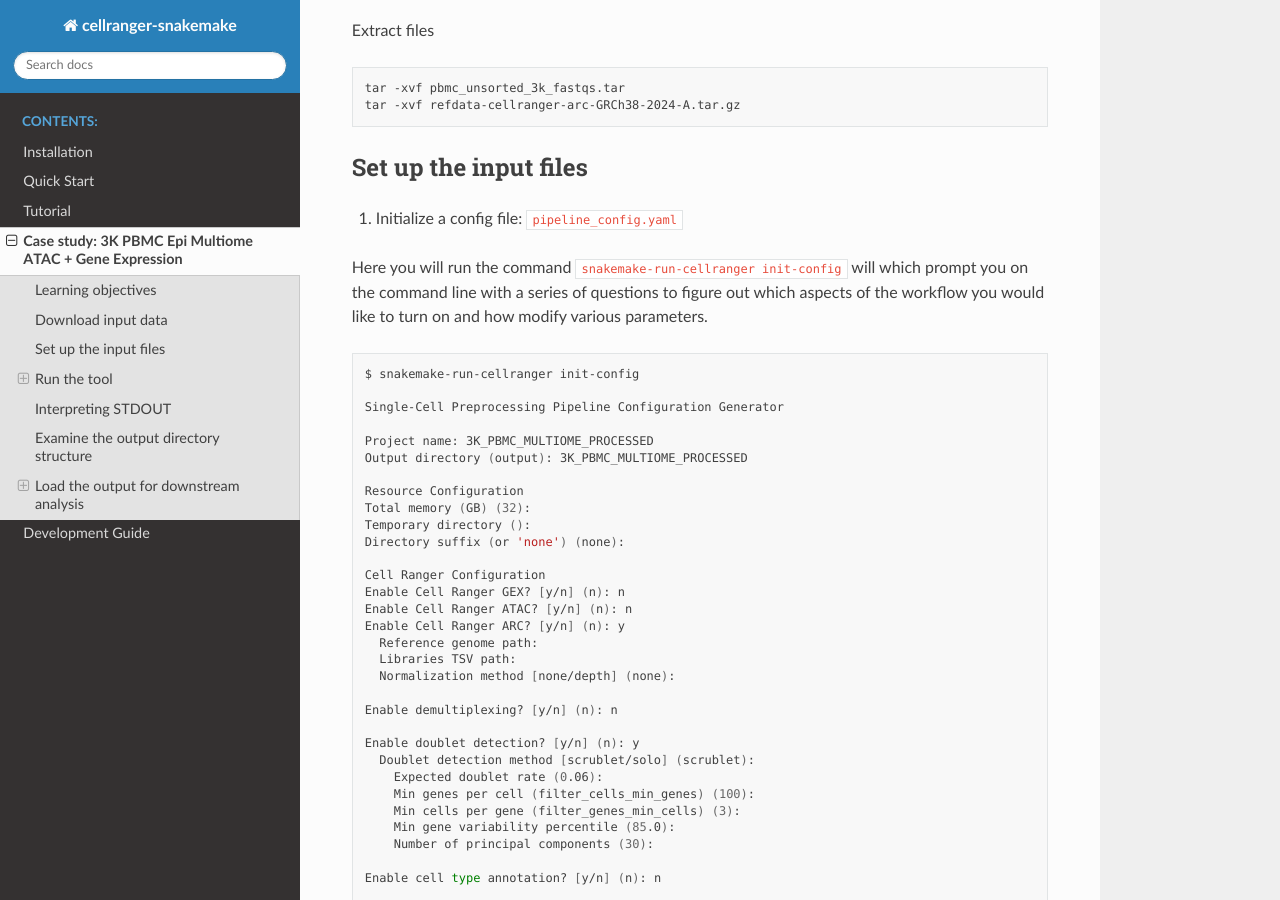
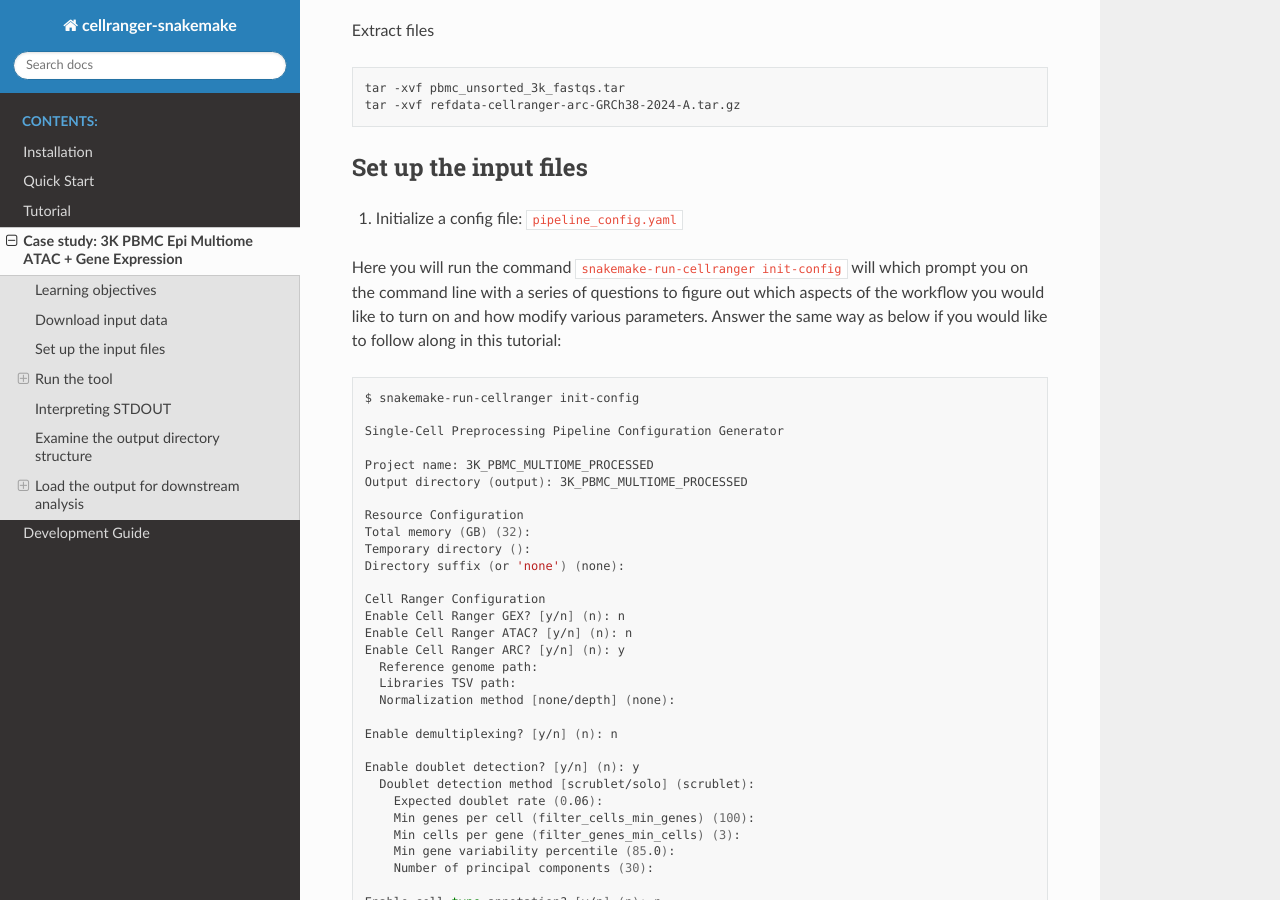
Before and after one commit to mschecht/cellranger-snakemake, a Sphinx documentation site: the page built from docs/source/PBMC_3k_multiome.md, in a window 1280 px wide and 900 px high, scrolled down 810 px. Built offline with Sphinx 7.4.7 and the Read the Docs theme 3.1.0, drawn with Linux system fonts in a browser that asks for light colours; some of the changed text lies outside the part shown.

Commit message:
a few edits

````diff
--- a/docs/source/PBMC_3k_multiome.md
+++ b/docs/source/PBMC_3k_multiome.md
@@ -40,7 +40,7 @@
 
 1. Initialize a config file: `pipeline_config.yaml`
 
-Here you will run the command `snakemake-run-cellranger init-config` will which prompt you on the command line with a series of questions to figure out which aspects of the workflow you would like to turn on and how modify various parameters.
+Here you will run the command `snakemake-run-cellranger init-config` will which prompt you on the command line with a series of questions to figure out which aspects of the workflow you would like to turn on and how modify various parameters. Answer the same way as below if you would like to follow along in this tutorial:
 
 ```bash
 $ snakemake-run-cellranger init-config
@@ -456,7 +456,7 @@
     └── 1_arc_obs.tsv.gz
 ```
 
-`00_LOGS`
+`00_LOGS/`
 
 This directory contains all the `.log` and `.done` files created throughout the workflow and are organized by `Batch_Capture_modality_rule`. The `.log` files will contain any STDOUT printed from every step of the workflow. This is allows you to dive in and interrogate any step your single-cell preprocessing.
 
@@ -468,27 +468,27 @@
 
 The `.done` files are an internal checklist to keep track of a subset of rules that finished (don't worry about it unless you are a developer and want to contribute to the code base).
 
-`01_CELLRANGERARC_COUNT`
+`01_CELLRANGERARC_COUNT/`
 
 Here you will find all of the `Cell Ranger count` outputs for each individual capture.
 
-`02_CELLRANGERARC_AGGR`
+`02_CELLRANGERARC_AGGR/`
 
 This will be the aggregated count matrices across batches. In this tutorial there is only one capture so you won't find any processed data here.
 
-`03_ANNDATA`
+`03_ANNDATA/`
 
 Here you will find `MuData` objects for every capture. In this case it will be Muon because multiome.
 
-`04_BATCH_OBJECTS`
+`04_BATCH_OBJECTS/`
 
 `MuData` object from the aggregated object
 
-`06_DOUBLET_DETECTION`
+`06_DOUBLET_DETECTION/`
 
 Doublet detection outputs from `Scrublet`
 
-`08_FINAL`
+`08_FINAL/`
 
 `1_arc.h5mu`
 `1_arc_obs_summary.tsv.gz`
@@ -497,6 +497,8 @@
 ## Load the output for downstream analysis
 
 ### Examine barcode metadata
+
+Now that you have successfully preprocessed the dataset [PBMC from a Healthy Donor - No Cell Sorting (3k)](https://www.10xgenomics.com/datasets/pbmc-from-a-healthy-donor-no-cell-sorting-3-k-1-standard-2-0-0) we will show a few examples of how you can immedatly start analyzing your data with multiple programs!
 
 Check out a summary of the workflow and barcode metadata with these files:
 
````
